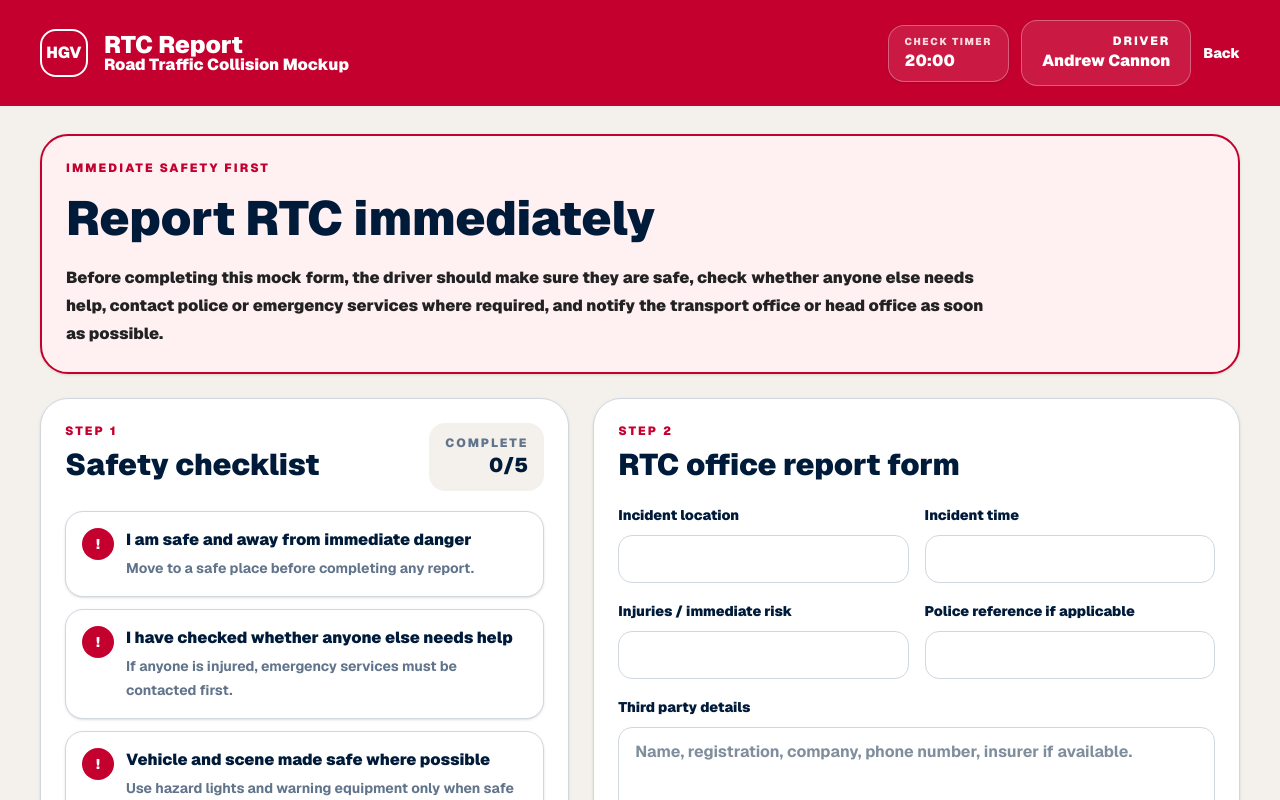
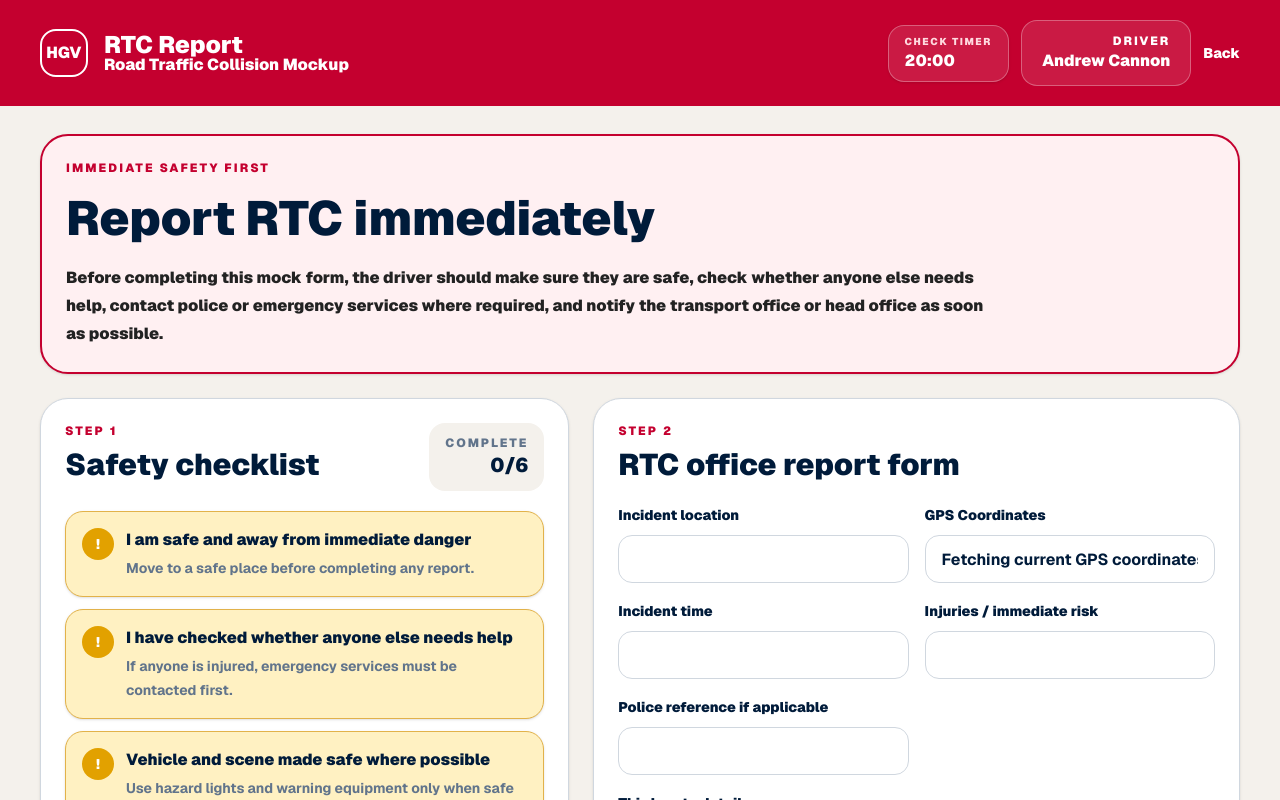
Before and after one commit to acannon76/rugby-league-supporter-web, a Next.js app: page /internal/app-ideas/rtc in a window 1280 px wide. Shown: the top 800 px of the page. Built offline with nearby package versions, Linux system fonts and the light colour scheme; no server answers.

Commit message:
RTC CHNAGES

```diff
--- a/src/app/internal/app-ideas/rtc/page.tsx
+++ b/src/app/internal/app-ideas/rtc/page.tsx
@@ -1,7 +1,7 @@
 "use client";
 
 import Link from "next/link";
-import { useState } from "react";
+import { useEffect, useState } from "react";
 import VehicleCheckTimer from "../../vehicle-checks/VehicleCheckTimer";
 
 type SafetyCheckKey =
@@ -9,6 +9,7 @@ type SafetyCheckKey =
   | "othersSafe"
   | "vehicleSecure"
   | "policeContacted"
+  | "insuranceContacted"
   | "officeNotified";
 
 type PhotoItem = {
@@ -38,6 +39,11 @@ const safetyChecks: { key: SafetyCheckKey; label: string; help: string }[] = [
     help: "Call 999 for injury, danger, blocked road, serious damage or unsafe situation.",
   },
   {
+    key: "insuranceContacted",
+    label: "RM Insurance",
+    help: "Have you contacted %^$£$% Insurance.",
+  },
+  {
     key: "officeNotified",
     label: "Transport office / head office notified",
     help: "The office needs immediate awareness so the duty can be managed.",
@@ -50,11 +56,13 @@ export default function RtcPage() {
     othersSafe: false,
     vehicleSecure: false,
     policeContacted: false,
+    insuranceContacted: false,
     officeNotified: false,
   });
 
   const [photos, setPhotos] = useState<PhotoItem[]>([]);
   const [location, setLocation] = useState("");
+  const [gpsCoordinates, setGpsCoordinates] = useState("Fetching current GPS coordinates...");
   const [incidentTime, setIncidentTime] = useState("");
   const [injuries, setInjuries] = useState("");
   const [policeReference, setPoliceReference] = useState("");
@@ -62,6 +70,29 @@ export default function RtcPage() {
   const [damageDetails, setDamageDetails] = useState("");
   const [description, setDescription] = useState("");
   const [submitted, setSubmitted] = useState(false);
+
+  useEffect(() => {
+    if (!("geolocation" in navigator)) {
+      setGpsCoordinates("GPS coordinates unavailable on this device.");
+      return;
+    }
+
+    navigator.geolocation.getCurrentPosition(
+      (position) => {
+        const latitude = position.coords.latitude.toFixed(6);
+        const longitude = position.coords.longitude.toFixed(6);
+        setGpsCoordinates(`${latitude}, ${longitude}`);
+      },
+      () => {
+        setGpsCoordinates("GPS coordinates unavailable.");
+      },
+      {
+        enableHighAccuracy: true,
+        timeout: 10000,
+        maximumAge: 0,
+      },
+    );
+  }, []);
 
   function toggleCheck(key: SafetyCheckKey) {
     setChecks((current) => ({
@@ -182,13 +213,13 @@ export default function RtcPage() {
                     className={`w-full rounded-[18px] border p-4 text-left shadow-sm transition ${
                       checks[check.key]
                         ? "border-[#067a35] bg-[#d9f7e5]"
-                        : "border-[#d0d7df] bg-white"
+                        : "border-[#e2b24a] bg-[#fff1c2]"
                     }`}
                   >
                     <div className="flex gap-3">
                       <div
                         className={`flex h-8 w-8 shrink-0 items-center justify-center rounded-full text-sm font-black text-white ${
-                          checks[check.key] ? "bg-[#067a35]" : "bg-[#c4002f]"
+                          checks[check.key] ? "bg-[#067a35]" : "bg-[#e2a100]"
                         }`}
                       >
                         {checks[check.key] ? "✓" : "!"}
@@ -230,6 +261,11 @@ export default function RtcPage() {
 
               <div className="mt-5 grid grid-cols-1 gap-4 md:grid-cols-2">
                 <TextInput label="Incident location" value={location} onChange={setLocation} />
+                <TextInput
+                  label="GPS Coordinates"
+                  value={gpsCoordinates}
+                  onChange={setGpsCoordinates}
+                />
                 <TextInput label="Incident time" value={incidentTime} onChange={setIncidentTime} />
                 <TextInput label="Injuries / immediate risk" value={injuries} onChange={setInjuries} />
                 <TextInput label="Police reference if applicable" value={policeReference} onChange={setPoliceReference} />
```
